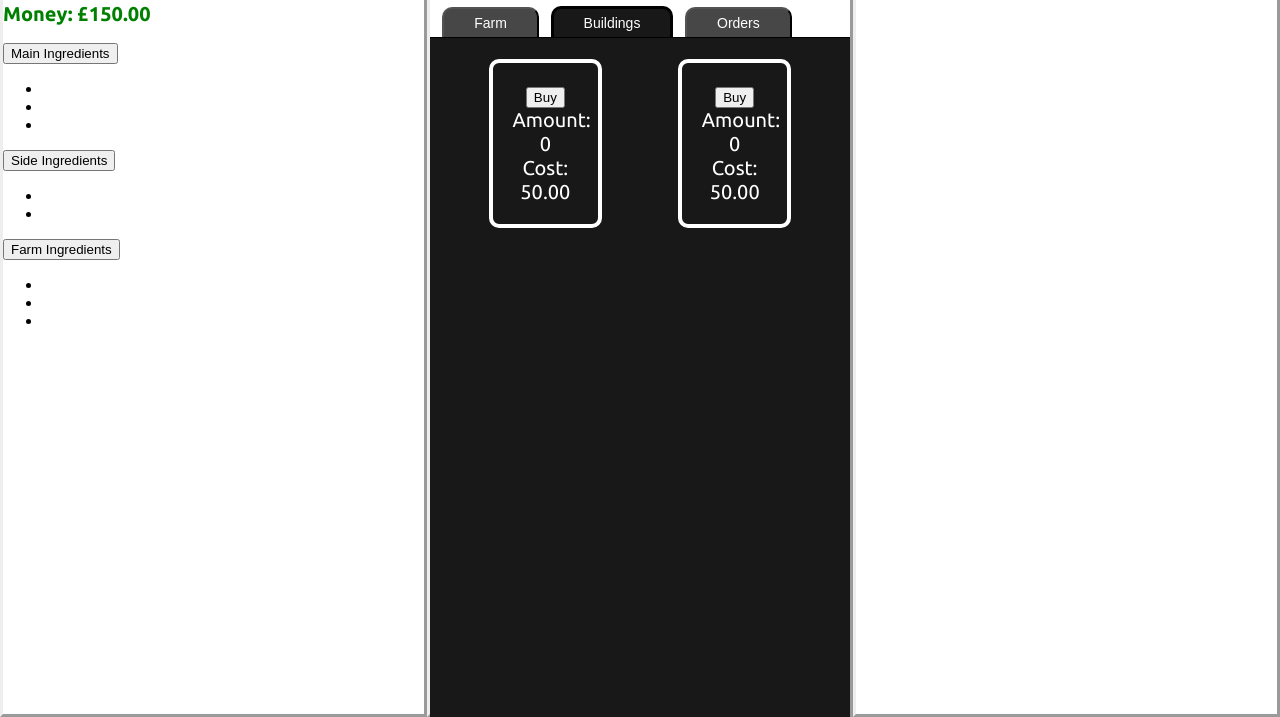
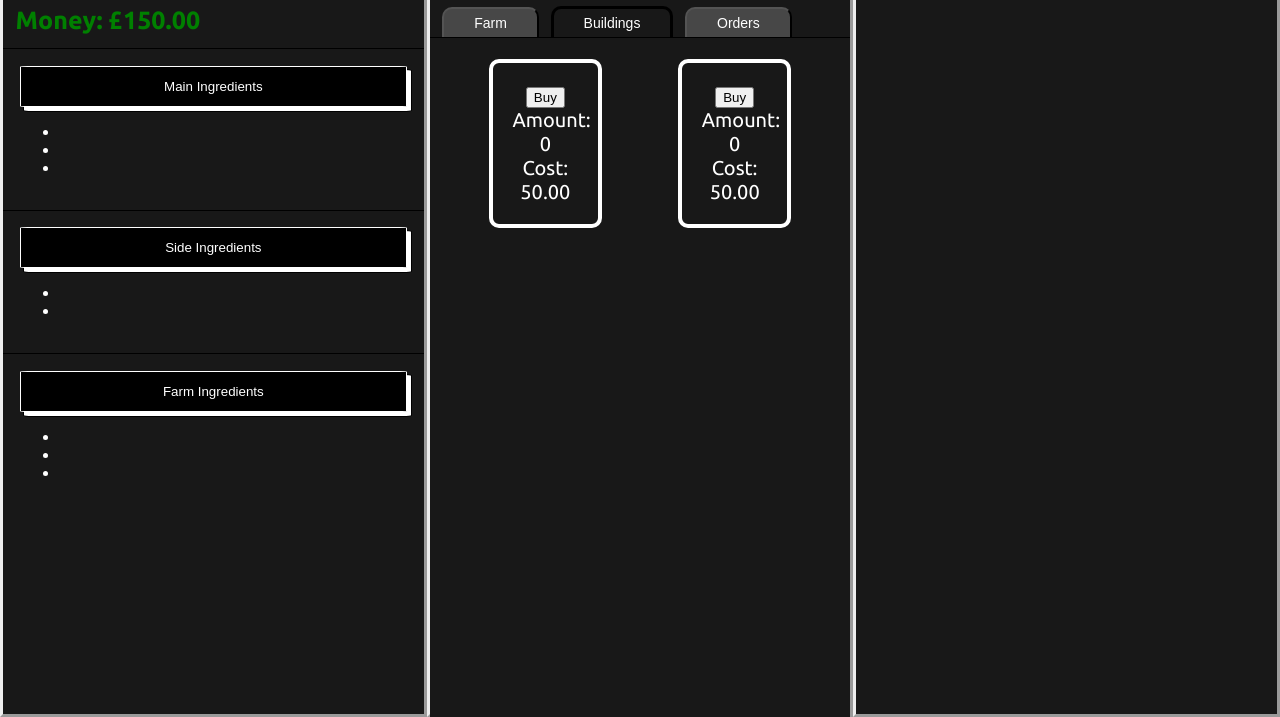
Before and after one commit to edAgar10/Pizza-Incremental, a plain HTML site: page index.html in a window 1280 px wide. Shown: the part 83-800 px from the top of the page. Drawn offline with nearby package versions, Linux system fonts and the light colour scheme; a web font is replaced by a local one.

Commit message:
Add files via upload

```diff
--- a/style.css
+++ b/style.css
@@ -1,5 +1,5 @@
 html {height: 100%; overflow: hidden; font-family: 'Ubuntu', sans-serif;}
-body { margin: 0; height: 100%; overflow: hidden; background-color: rgb(255, 255, 255);}
+body { margin: 0; height: 100%; overflow: hidden; background-color:  rgb(24, 24, 24);}
 * {box-sizing: border-box;}
 .container { display: inline-flex; width: 100vw; height: 100vh;}
 .container>* { flex: 1 1 50%;}
@@ -8,15 +8,22 @@ body { margin: 0; height: 100%; overflow: hidden; background-color: rgb(255, 255
 #worldSection {width: 40%; height: 100%; border-style: outset; overflow: hidden; }
 canvas {width: 100%; height:100vh;}
 
+/* h1 used for section titles */
+
 h1 {
 	font-size: 50px;
-	color: rgb(26, 26, 26);
+	color: rgb(255, 255, 255);
 	margin:2%;
 }
+
+/* h2 used for resources */
 h2 {
-	font-size: 20px;
-	color: rgb(63, 63, 63);
+	font-size: 25px;
+
+
 }
+
+/* p1 used for generator containers */
 
 p1 {
 	color: rgb(255, 255, 255);
@@ -26,8 +33,69 @@ p1 {
 
 #money {
 	color: green;
+	width: 100%;
+	padding: 3%;
+	margin: 0;
+}
 
+/* Resource List and Dropdown Menus */
+
+.resourceContainer {
+	background-color:  rgb(24, 24, 24);
 }
+
+.resourceType {
+	padding: 4%;
+	border-top: 1px solid black;
+}
+
+.dropdownButton {
+	width: 100%;
+	margin: auto;
+	display:flex;
+	justify-content: center;
+	cursor: pointer;
+	color: white;
+	background-color: black;
+	border: 1px solid white;
+	border-radius: 2%;
+	box-shadow: #fff 4px 4px 0 0,#000 4px 4px 0 1px;
+}
+
+.dropdownButton:focus {
+	text-decoration: none;
+  }
+
+  .dropdownButton:hover {
+	text-decoration: none;
+	background-color: white;
+	color: black;
+	border: 1px solid black;
+	box-shadow: #000 4px 4px 0 0,#fff 4px 4px 0 1px;
+  }
+
+  .dropdownButton:active {
+	box-shadow: rgb(255, 255, 255) 0 3px 5px inset;
+	outline: 0;
+  }
+
+  .dropdownButton:not([disabled]):active {
+	box-shadow: #ffffff 2px 2px 0 0, #000 2px 2px 0 1px;
+	transform: translate(2px, 2px);
+  }
+
+  @media (min-width: 768px) {
+	.dropdownButton {
+	  padding: 12px 50px;
+	}
+  }
+
+  .resourceList {
+	color: white;
+  }
+
+
+/* Building page tab bar */
 
 .tabBar {
 	width: 100%;
@@ -92,6 +160,8 @@ p1 {
 	flex-flow: row wrap;
 }
 
+/* Building/generator layouts */
+
 .generator {
 	border: 4px solid rgb(255, 255, 255);
 	border-radius: 10px;
```
